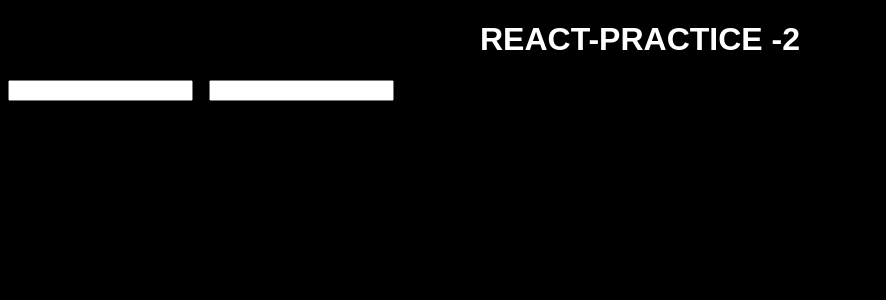
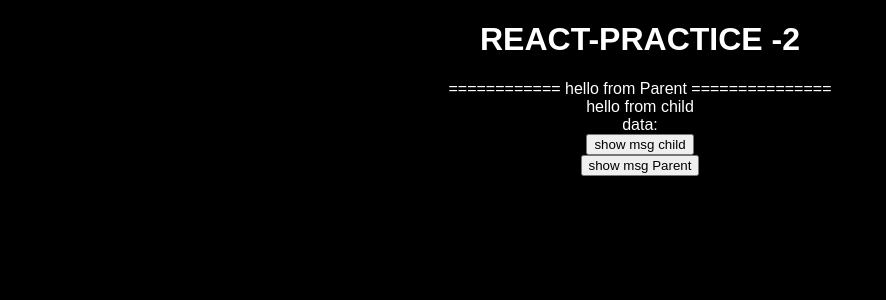
Before and after one commit to AliRazaShaheb/react-practice-2, a React (Create React App) app: page / in a window 1280 px wide. Shown: the top 300 px of the page, without its empty margins (0-886 px from the left). Built offline with nearby package versions, Linux system fonts and the light colour scheme; no server answers.

Commit message:
access child comp handler functions from parent comp

```diff
--- a/src/App.js
+++ b/src/App.js
@@ -5,6 +5,8 @@ import CounterContextProviderComp from "../context/counterContext2";
 import { store } from "../redux/store";
 import { navBarData } from "./component/navbar/data";
 import Navbar from "./component/navbar/Navbar";
+import PaginationComp from "./component/pagination";
+import Parent from "./component/parent_child/Parent";
 import ReduxToolkitComp from "./component/redux_toolkit";
 import EmailList from "./component/user/EmailList";
 import NewUserList from "./component/user/UserList";
@@ -30,10 +32,12 @@ export default function App() {
         </NewContentProvider> */}
       </main>
       {/* <Navbar data={navBarData} /> */}
-      <div style={divStyle}>
+      {/* <div style={divStyle}>
         <UserList />
         <EmailList />
-      </div>
+      </div> */}
+      {/* <PaginationComp /> */}
+      <Parent />
     </div>
   );
 }
--- /dev/null
+++ b/src/component/pagination/index.jsx
@@ -0,0 +1,28 @@
+import { useEffect, useState } from "react";
+const baseURL = "https://jsonplaceholder.typicode.com/users/1/todos";
+const PaginationComp = () => {
+  const [paginationData, setPaginationData] = useState([]);
+
+  useEffect(() => {
+    fetchData(baseURL);
+  }, []);
+  const fetchData = async (url) => {
+    const res = await fetch(url);
+    const json = await res.json();
+    setPaginationData(json);
+  };
+  console.log(paginationData);
+  return (
+    <div>
+      <div style={containerPagination}>data</div>
+      <div>buttons</div>
+    </div>
+  );
+};
+
+export default PaginationComp;
+
+const containerPagination = {
+  backgroundColor: "blue",
+  height: "70vh"
+};
--- /dev/null
+++ b/src/component/parent_child/Child.jsx
@@ -0,0 +1,20 @@
+import { forwardRef, useImperativeHandle, useState } from "react";
+
+const Child = forwardRef((props, ref) => {
+  const [showMsg, setShowMsg] = useState("");
+  useImperativeHandle(ref, () => ({ showMsgHandler }));
+  const showMsgHandler = (msg) => {
+    setShowMsg(msg);
+  };
+  return (
+    <div>
+      hello from child
+      <div>data: {showMsg}</div>
+      <button onClick={() => showMsgHandler("hello from child")}>
+        show msg child
+      </button>
+    </div>
+  );
+});
+
+export default Child;
--- /dev/null
+++ b/src/component/parent_child/Parent.jsx
@@ -0,0 +1,20 @@
+import { useRef, useState } from "react";
+import Child from "./Child";
+
+const Parent = () => {
+  const childRef = useRef();
+
+  return (
+    <div>
+      ============ hello from Parent ===============
+      <Child ref={childRef} />
+      <button
+        onClick={() => childRef.current.showMsgHandler("hello from parent")}
+      >
+        show msg Parent
+      </button>
+    </div>
+  );
+};
+
+export default Parent;
```
